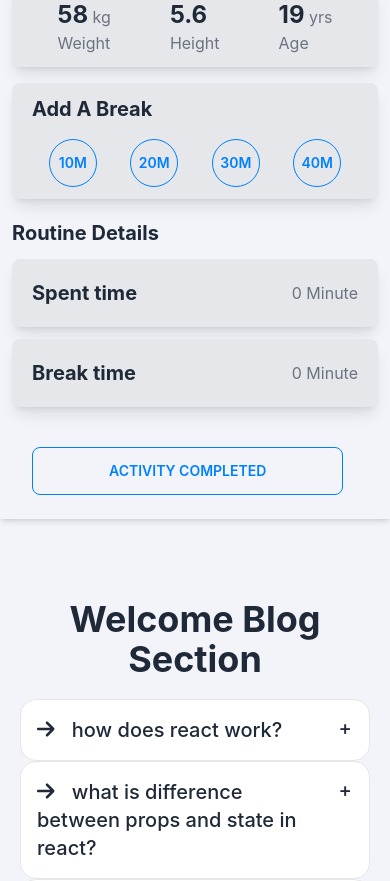
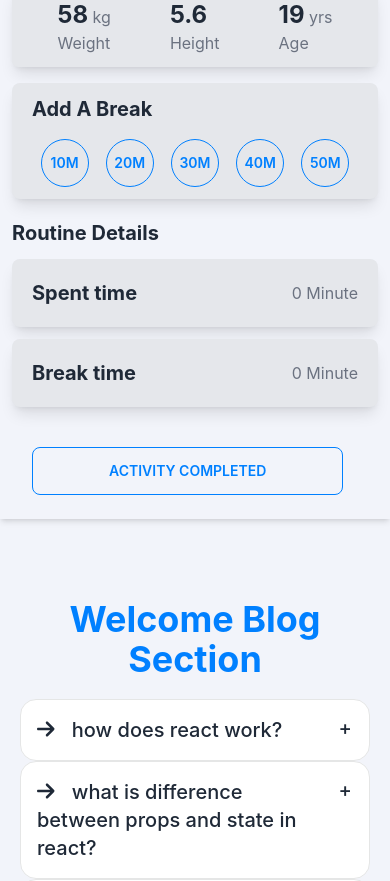
Before and after one commit to masud90895/ultra-active-club, a React (Create React App) app: page / in a window 390 px wide. Shown: the part 3480-4361 px from the top of the page. Built offline with nearby package versions, Linux system fonts and the light colour scheme.

Commit message:
responsive and site complete

```diff
--- a/src/Component/Blog/Blog.js
+++ b/src/Component/Blog/Blog.js
@@ -7,7 +7,7 @@ const Blog = () => {
     return (
         <div className='mt-20 lg:px-20 px-5 mb-10'>
             <div className='text-center mb-5'>
-                <h1 className='text-4xl font-bold'>Welcome Blog Section</h1>
+                <h1 className='text-4xl font-bold text-[#0080ff]'>Welcome Blog Section</h1>
             </div>
 
             <div tabIndex={0} className="collapse collapse-plus border border-base-300 bg-base-100 rounded-box">
--- a/src/Component/DailyInfo/DailyInfo.js
+++ b/src/Component/DailyInfo/DailyInfo.js
@@ -7,7 +7,7 @@ import { ToastContainer, toast } from 'react-toastify';
   import 'react-toastify/dist/ReactToastify.css';
 
 const DailyInfo = ({times}) => {
-    const breakTime=['10','20','30','40']
+    const breakTime=['10','20','30','40','50']
 
     const [sumBreak,setSumBreak] =useState(0)
 
```
